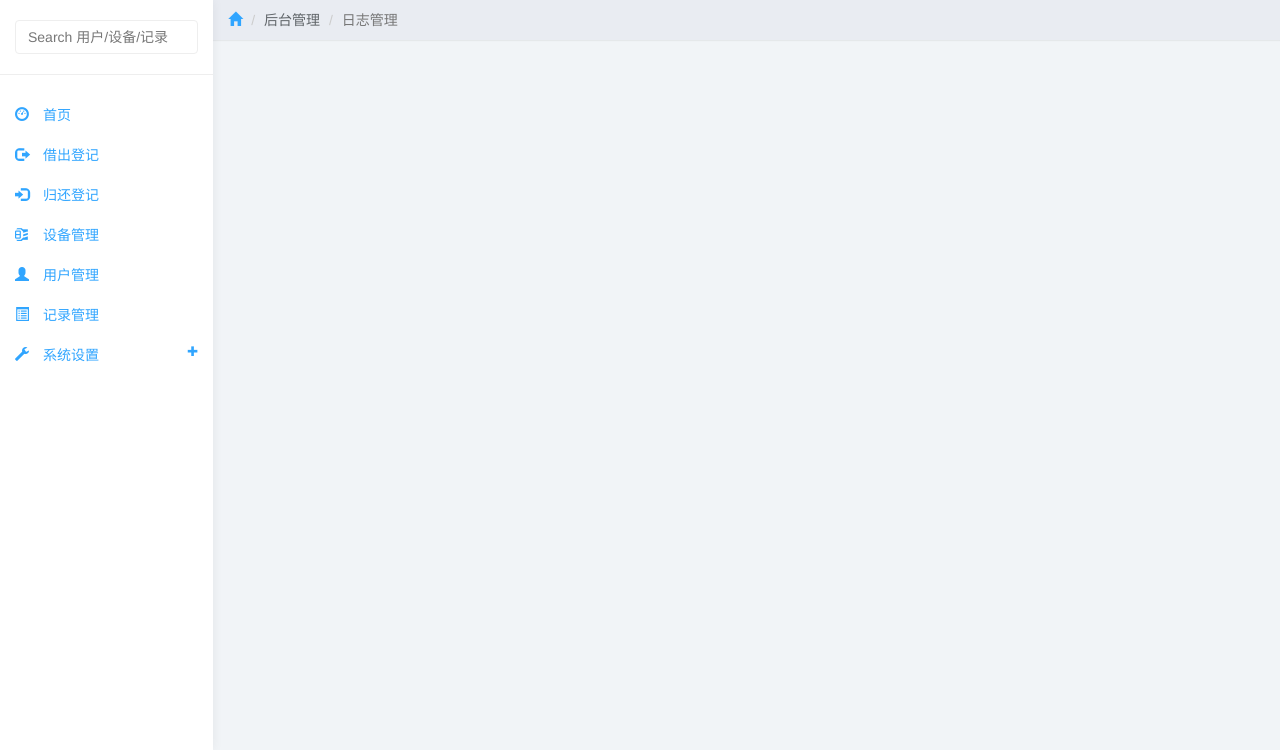
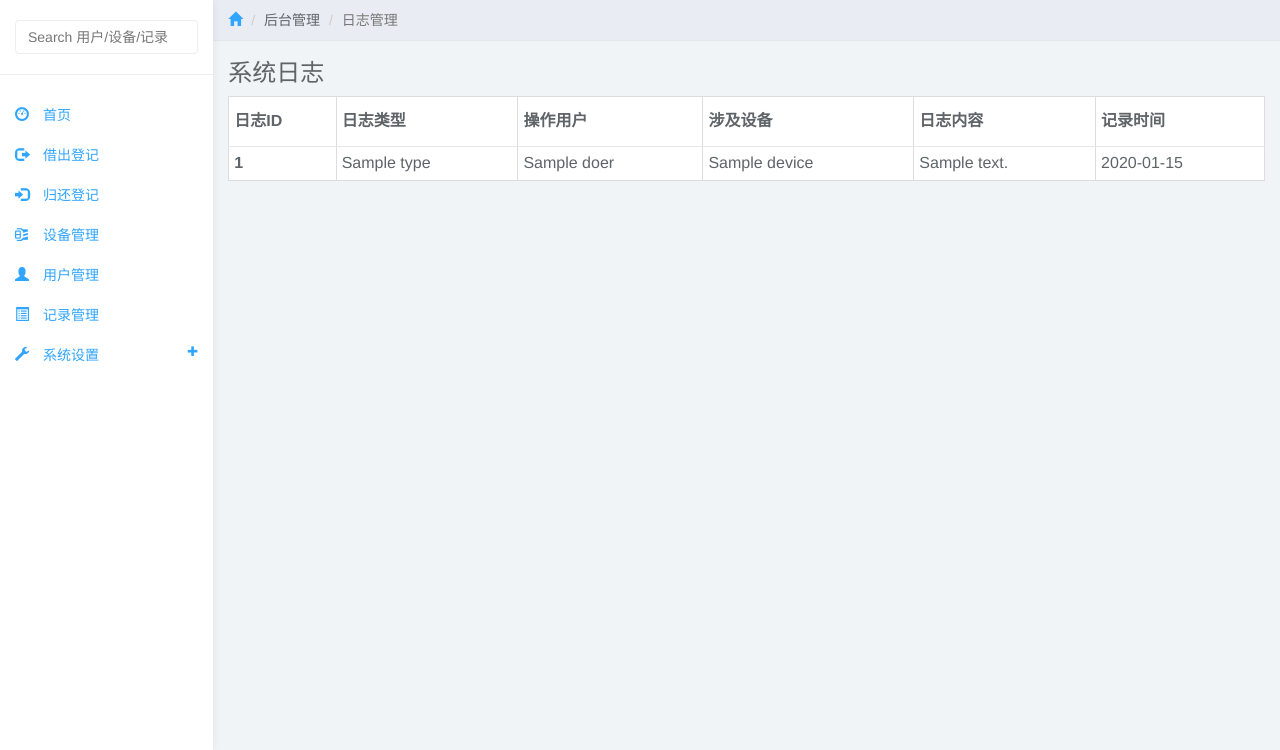
Before and after one commit to Coderhypo/TDMS, a Flask app: template app/templates/admin/logs/logmanage.html in a window 1280 px wide. Shown: the part 50-800 px from the top of the page. Run offline with Flask 2, Linux system fonts and the light colour scheme; the template is opened without the code that fills it: most values are stand-ins (such as "Sample title", 1, 10 or a date in 2020); some libraries are stand-ins or nearby versions.

Commit message:
update web page

```diff
--- a/app/templates/admin/logs/logmanage.html
+++ b/app/templates/admin/logs/logmanage.html
@@ -11,7 +11,39 @@
 
 <div class="row">
     <div class="col-lg-12">
-
+        <div class="row">
+            <div class="col-lg-12">
+                <h3>系统日志</h3>
+            </div>
+        </div><!--/.row-->
+        <div class="row">
+            <div class="col-lg-12">
+                <table class="table table-bordered table-hover table-condensed">
+                    <thead>
+                    <tr>
+                        <th>日志ID</th>
+                        <th>日志类型</th>
+                        <th>操作用户</th>
+                        <th>涉及设备</th>
+                        <th>日志内容</th>
+                        <th>记录时间</th>
+                    </tr>
+                    </thead>
+                    <tbody>
+                    {% for log in list %}
+                        <tr>
+                            <th scope="row">{{ log['id'] }}</th>
+                            <td>{{ log['type'] }}</td>
+                            <td>{{ log['doer'] }}</td>
+                            <td>{{ log['device'] }}</td>
+                            <td>{{ log['content'] }}</td>
+                            <td>{{ log['logtime'] }}</td>
+                        </tr>
+                    {% endfor %}
+                    </tbody>
+                </table>
+            </div>
+        </div><!--/.row-->
     </div>
 </div><!--/.row-->
 {% endblock %}
```
